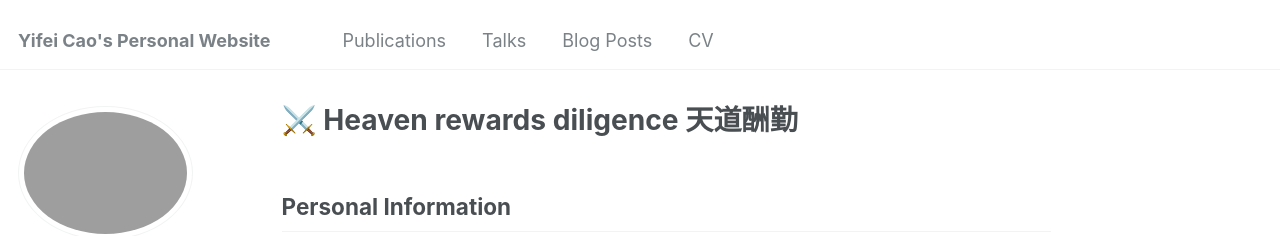
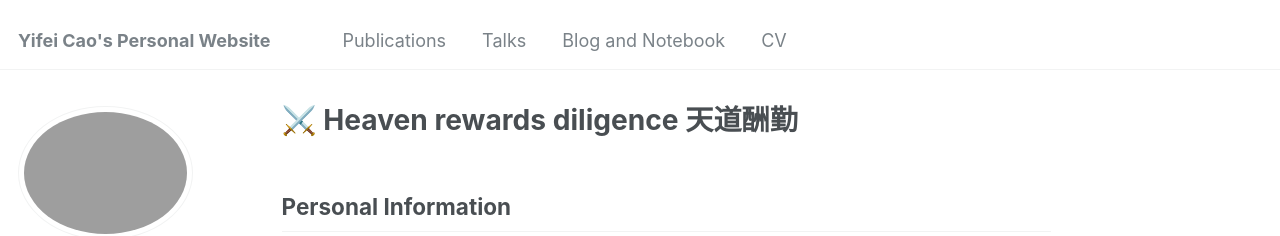
Before and after one commit to cyfedu-dlut/PersonalWeb, a Jekyll site: the page built from _pages/about.md, in a window 1280 px wide. Shown: the top 236 px of the page. Built offline with Jekyll 4.4.1, drawn with Linux system fonts in a browser that asks for light colours; some web fonts are replaced.

Commit message:
Update navigation.yml

```diff
--- a/_data/navigation.yml
+++ b/_data/navigation.yml
@@ -17,7 +17,7 @@ main:
   # - title: "Portfolio"
   #   url: /portfolio/
 
-  - title: "Blog Posts"
+  - title: "Blog and Notebook"
     url: /year-archive/
 
   - title: "CV"
```
